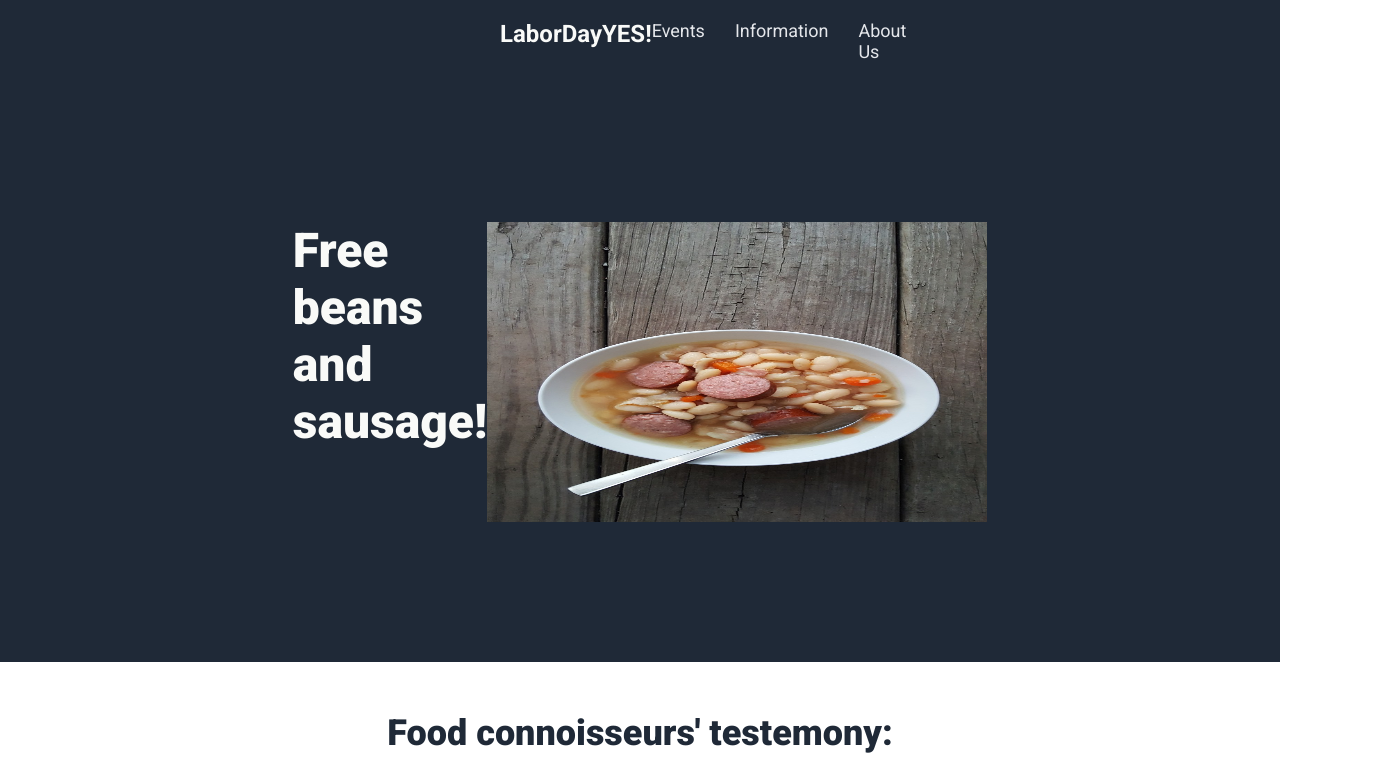
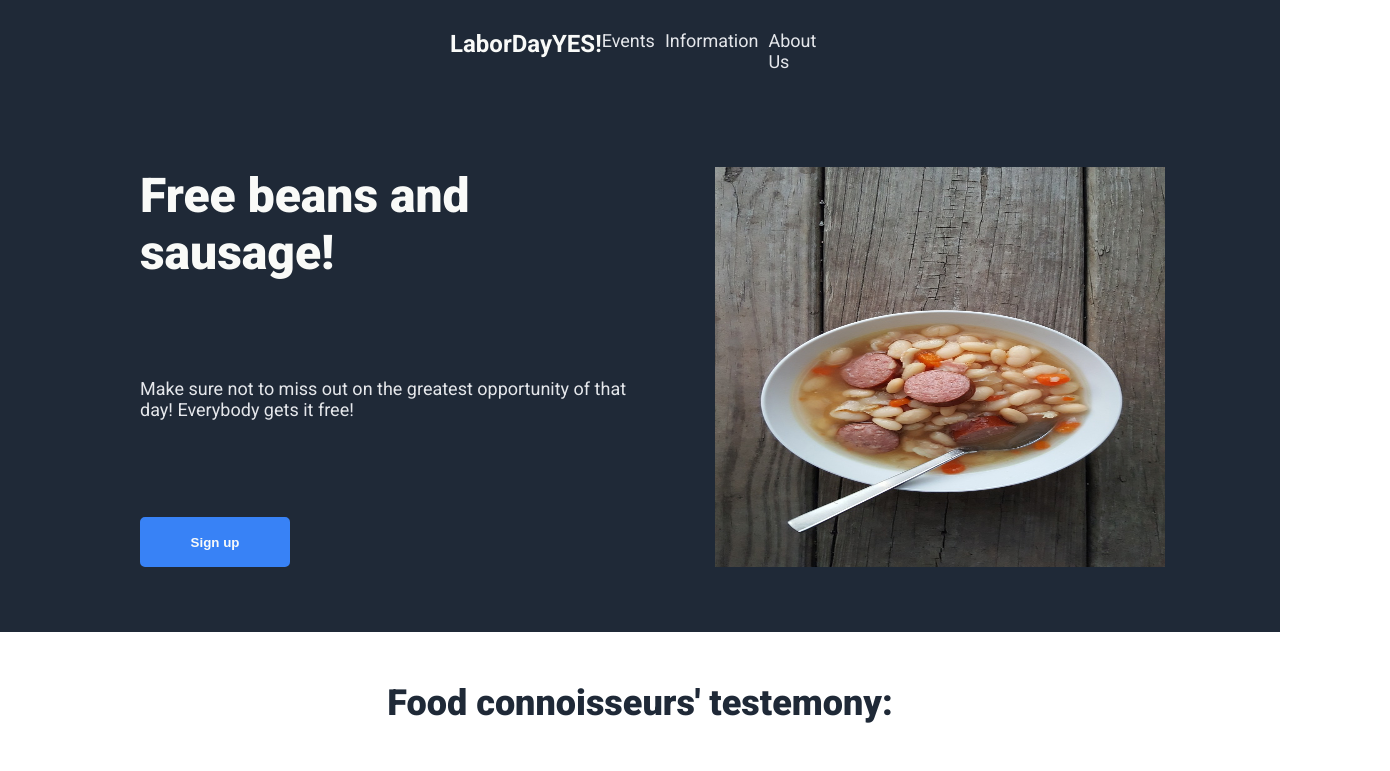
Before and after one commit to Lucidifier/project_site1, a plain HTML site: page index.html in a window 1280 px wide. Shown: the top 771 px of the page, 1390 px wide, since content can reach past the window. Drawn offline with Linux system fonts and the light colour scheme.

Commit message:
do fixes

```diff
--- a/index.html
+++ b/index.html
@@ -22,7 +22,7 @@
                 <div class="sui_textsmall">Make sure not to miss out on the greatest opportunity of that day! Everybody gets it free!</div>
                 <button href="">Sign up</button>
             </div>
-            <img class="sui_image" src="images/grah.jpg" alt="second part image" width="300" height="500">
+            <img class="sui_image" src="images/grah.jpg" alt="beans and sausage in a bowl">
         </div>
 
         <div class="img_quotes">
--- a/style.css
+++ b/style.css
@@ -8,10 +8,11 @@ body {
 
 .header {
     display: flex;
-    justify-content: space-betweengi;
+    justify-content: space-between;
     gap: 0px;
 
-    padding: 20px 500px;
+    padding: 30px 450px;
+
 
     background-color: #1F2937;
 
@@ -25,8 +26,9 @@ body {
 
 .right_header {
     display: flex;
-    justify-content: flex-end;
-    gap: 30px;
+    justify-content: center;
+    gap: 10px;
+
 }
 
 
@@ -45,19 +47,20 @@ body {
     justify-content: center;
     align-items: center;
     gap: 100px;
-    padding: 40px 400px;
-    margin-left: -100px;
+
+    padding: 40px;
+
 
     background-color: #1F2937;
 }
 
 .sui_textbutton {
-    height: 300px;
-    width: 400px;
+    height: 400px;
+    width: 500px;
 
     display: flex;
     flex-direction: column;
-    justify-content: space-between;
+   justify-content: space-between;
     flex-wrap: wrap;
 }
 
@@ -65,17 +68,17 @@ body {
     color: #f9faf8;
     font-size: 48px;
     font-weight: 900;
-    flex-grow: 1;
 }
 
 .sui_textsmall {
     font-size: 18px;
     color: #E5E7EB;
-    flex-grow: 1;
 }
 
 .sui_image  {
     transform: rotate(90deg);
+    width: 400px;
+    height: 450px;
 }
 
 .signupimg button {
@@ -85,17 +88,16 @@ body {
     border-radius: 5px;
 
     font-weight: 700;
-    flex-grow: 1;
+
 
     width: 150px;
-    height: auto;
+    height: 50px;
 }
 
 .imagetextbox {
     display: flex;
     justify-content: center;
-    gap: 100px;
-
+    gap: 40px;
 }
 
 .img_quotes_text {
@@ -133,7 +135,7 @@ body {
 
 .quote {
     background-color: #e5e7eb;
-    padding: 100px 200px;
+    padding: 100px 400px;
 }
 
 .qtext {
@@ -154,7 +156,7 @@ body {
 .callaction {
     display: flex;
     justify-content: center;
-    margin: 100px 400px;
+    margin: 100px 440px;
     padding: 50px 100px;
     background-color: #3882f6;
     border-radius: 8px;
@@ -185,13 +187,15 @@ body {
     font-weight: 700;
 
     width: 150px;
-    height: auto;
+    height: 50px;
 }
 
 .footer {
     background-color: #1F2937;
     color: #f9faf8;
     text-align: center;
+
+    padding: 20px;
 }
 
 .test {
```
